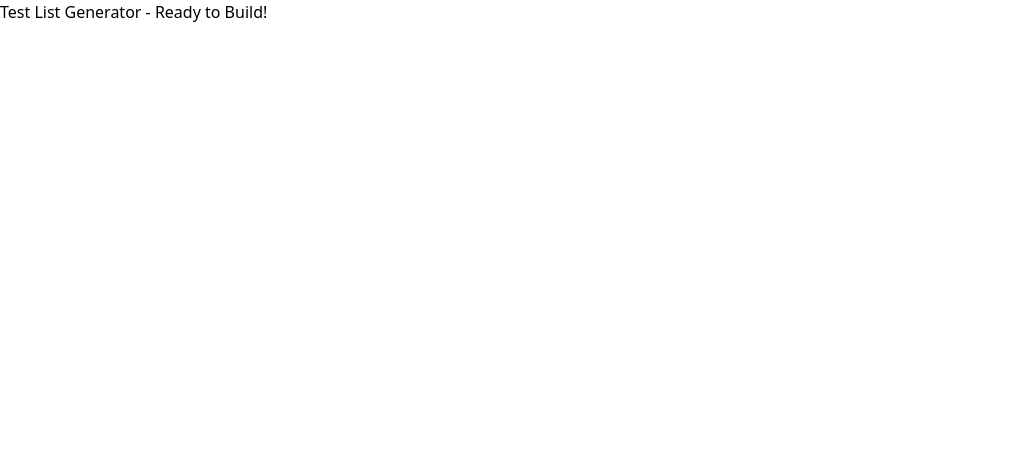
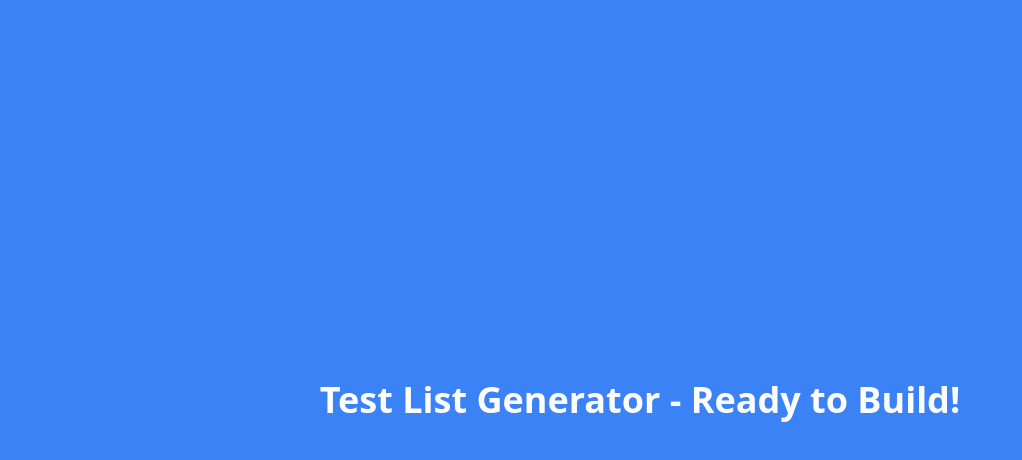
Before and after one commit to blake-brooks-88/test-list-generator, a React (Create React App) app: page / in a window 1280 px wide. Shown: the top 460 px of the page, without its empty margins (0-1022 px from the left). Built offline with nearby package versions, Linux system fonts and the light colour scheme.

Commit message:
set up custom tailwind them elements

```diff
--- a/tailwind.config.js
+++ b/tailwind.config.js
@@ -1,8 +1,124 @@
 /** @type {import('tailwindcss').Config} */
 module.exports = {
-  content: [],
+  content: [
+    "./src/**/*.{js,jsx,ts,tsx}",
+  ],
   theme: {
-    extend: {},
+    extend: {
+      colors: {
+        primary: {
+          50: '#ecfdf5',
+          100: '#d1fae5',
+          200: '#a7f3d0',
+          300: '#6ee7b7',
+          400: '#34d399',
+          500: '#10b981',
+          600: '#059669',
+          700: '#047857',
+          800: '#065f46',
+          900: '#064e3b',
+          950: '#022c22',
+        },
+        secondary: {
+          50: '#f0fdfa',
+          100: '#ccfbf1',
+          200: '#99f6e4',
+          300: '#5eead4',
+          400: '#2dd4bf',
+          500: '#14b8a6',
+          600: '#0d9488',
+          700: '#0f766e',
+          800: '#115e59',
+          900: '#134e4a',
+          950: '#042f2e',
+        },
+        accent: {
+          50: '#eef2ff',
+          100: '#e0e7ff',
+          200: '#c7d2fe',
+          300: '#a5b4fc',
+          400: '#818cf8',
+          500: '#6366f1',
+          600: '#4f46e5',
+          700: '#4338ca',
+          800: '#3730a3',
+          900: '#312e81',
+          950: '#1e1b4b',
+        },
+        highlight: {
+          50: '#faf5ff',
+          100: '#f3e8ff',
+          200: '#e9d5ff',
+          300: '#d8b4fe',
+          400: '#c084fc',
+          500: '#8b5cf6',
+          600: '#7c3aed',
+          700: '#6d28d9',
+          800: '#5b21b6',
+          900: '#4c1d95',
+          950: '#2e1065',
+        },
+        success: {
+          50: '#ecfdf5',
+          100: '#d1fae5',
+          200: '#a7f3d0',
+          300: '#6ee7b7',
+          400: '#34d399',
+          500: '#10b981',
+          600: '#059669',
+          700: '#047857',
+          800: '#065f46',
+          900: '#064e3b',
+          950: '#022c22',
+        },
+        warning: {
+          50: '#fffbeb',
+          100: '#fef3c7',
+          200: '#fde68a',
+          300: '#fcd34d',
+          400: '#fbbf24',
+          500: '#f59e0b',
+          600: '#d97706',
+          700: '#b45309',
+          800: '#92400e',
+          900: '#78350f',
+          950: '#451a03',
+        },
+        danger: {
+          50: '#fff1f2',
+          100: '#ffe4e6',
+          200: '#fecdd3',
+          300: '#fda4af',
+          400: '#fb7185',
+          500: '#f43f5e',
+          600: '#e11d48',
+          700: '#be123c',
+          800: '#9f1239',
+          900: '#881337',
+          950: '#4c0519',
+        },
+        mygray: {
+          50: '#f8fafc',
+          100: '#f1f5f9',
+          200: '#e2e8f0',
+          300: '#cbd5e1',
+          400: '#94a3b8',
+          500: '#64748b',
+          600: '#475569',
+          700: '#334155',
+          800: '#1e293b',
+          900: '#0f172a',
+          950: '#020617',
+        },
+      },
+
+      backgroundImage: {
+        'gradient-brand': 'linear-gradient(135deg, #10b981 0%, #14b8a6 100%)',
+        'gradient-accent': 'linear-gradient(135deg, #8b5cf6 0%, #6366f1 100%)',
+        'gradient-subtle': 'linear-gradient(135deg, #f8fafc 0%, #ecfdf5 25%, #f0fdfa 100%)',
+        'gradient-hero': 'linear-gradient(135deg, #10b981 0%, #14b8a6 50%, #6366f1 100%)',
+      },
+    },
   },
   plugins: [],
 }
```
